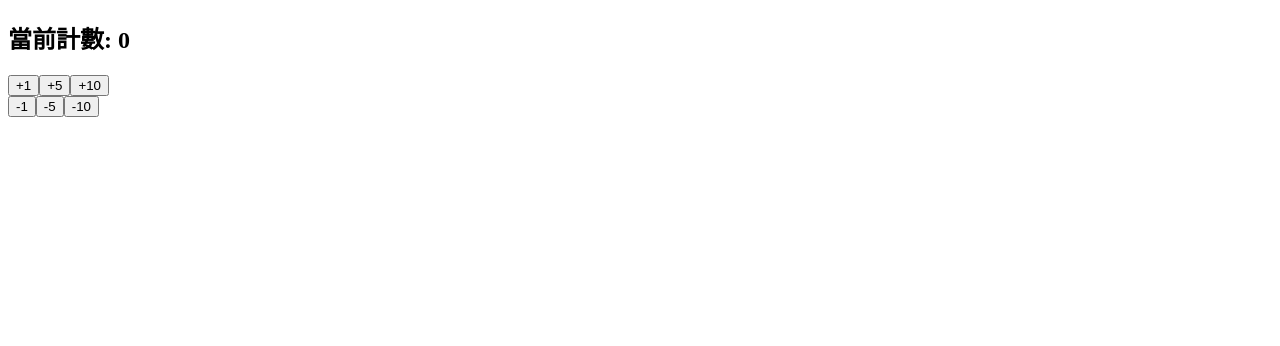
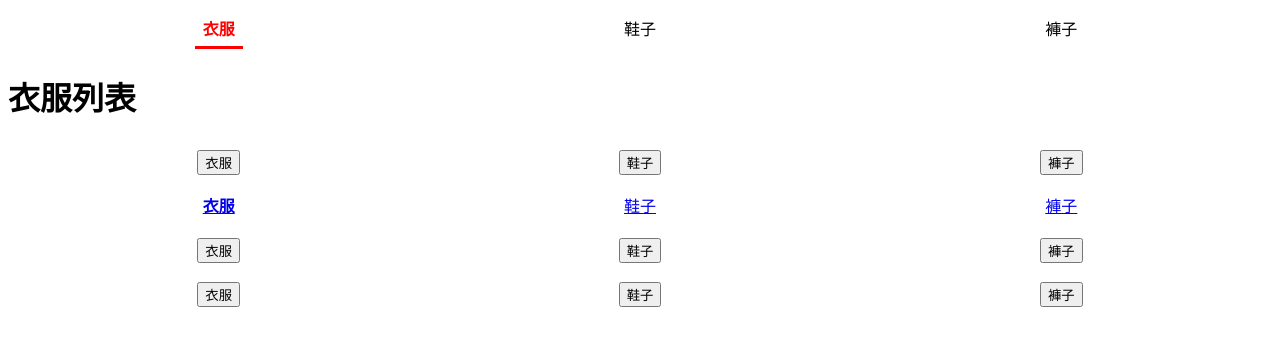
Before and after one commit to AllenHuang101/VuePractise, a Vue app in the folder 03_learn_component/: page / in a window 1280 px wide. Shown: the top 346 px of the page. Built offline with nearby package versions, Linux system fonts and the light colour scheme.

Commit message:
update 03_learn_component

```diff
--- a/03_learn_component/src/03_組件通訊-子傳父/App.vue
+++ b/03_learn_component/src/03_組件通訊-子傳父/App.vue
@@ -2,7 +2,7 @@
   <div class="app">
     <h2>當前計數: {{ counter }}</h2>
     <!-- 1.自訂義add-counter, 監聽內部的add事件 -->
-    <add-counter @add="addBtnClick"></add-counter>
+    <add-counter @add="addBtnClick" ></add-counter>
 
     <!-- 2.自訂義sub-counter, 監聽內部的sub事件 -->
     <sub-counter @sub="subBtnClick"></sub-counter>
--- /dev/null
+++ b/03_learn_component/src/07_組件插槽-作用域插槽/App.vue
@@ -0,0 +1,74 @@
+<template>
+  <div class="app">
+    <!-- 1.tab-control -->
+    <tab-control
+      :titles="['衣服', '鞋子', '褲子']"
+      @tab-item-click="tabItemClick"
+    />
+
+    <!-- 2.展示內容 -->
+    <h1>{{ pageContents[currentIndex] }}</h1>
+    <!-- 1.tab-control: button -->
+    <tab-control
+      :titles="['衣服', '鞋子', '褲子']"
+      @tab-item-click="tabItemClick"
+    >
+      <template v-slot:default="props">
+        <button>{{ props.item }}</button>
+      </template>
+    </tab-control>
+
+    <!-- 2.tab-control: a元素 -->
+    <tab-control
+      :titles="['衣服', '鞋子', '褲子']"
+      @tab-item-click="tabItemClick"
+    >
+      <template v-slot:default="props">
+        <a href="#">{{ props.item }}</a>
+      </template>
+    </tab-control>
+
+    <!-- 3.獨佔默認插槽的簡寫-->
+    <tab-control
+      :titles="['衣服', '鞋子', '褲子']"
+      @tab-item-click="tabItemClick"
+    >
+      <template v-slot="props">
+        <button>{{ props.item }}</button>
+      </template>
+    </tab-control>
+
+    <!-- 4.如果只有一個默認插槽，那麼template可以省略-->
+    <tab-control
+      :titles="['衣服', '鞋子', '褲子']"
+      @tab-item-click="tabItemClick"
+      v-slot="props"
+    >
+      <button>{{ props.item }}</button>
+    </tab-control>
+  </div>
+</template>
+
+<script>
+import TabControl from './TabControl.vue';
+
+export default {
+  components: {
+    TabControl,
+  },
+  data() {
+    return {
+      pageContents: ['衣服列表', '鞋子列表', '裤子列表'],
+      currentIndex: 0,
+    };
+  },
+  methods: {
+    tabItemClick(index) {
+      console.log('app:', index);
+      this.currentIndex = index;
+    },
+  },
+};
+</script>
+
+<style scoped></style>
--- /dev/null
+++ b/03_learn_component/src/07_組件插槽-作用域插槽/TabControl.vue
@@ -0,0 +1,60 @@
+<template>
+  <div class="tab-control">
+    <template v-for="(item, index) in titles" :key="item">
+      <div
+        class="tab-control-item"
+        :class="{ active: index === currentIndex }"
+        @click="itemClick(index)">
+        <slot :item="item">
+          <span>{{ item }}</span>
+        </slot>
+      </div>
+    </template>
+  </div>
+</template>
+
+<script>
+export default {
+  props: {
+    titles: {
+      type: Array,
+      default: () => [],
+    },
+  },
+  data() {
+    return {
+      currentIndex: 0,
+    };
+  },
+  emits: ['tabItemClick'],
+  methods: {
+    itemClick(index) {
+      this.currentIndex = index;
+      this.$emit('tabItemClick', index);
+    },
+  },
+};
+</script>
+
+<style scoped>
+.tab-control {
+  display: flex;
+  height: 44px;
+  line-height: 44px;
+  text-align: center;
+}
+
+.tab-control-item {
+  flex: 1;
+}
+
+.tab-control-item.active {
+  color: red;
+  font-weight: 700;
+}
+
+.tab-control-item.active span {
+  border-bottom: 3px solid red;
+  padding: 8px;
+}
+</style>
--- a/03_learn_component/src/main.js
+++ b/03_learn_component/src/main.js
@@ -1,4 +1,4 @@
 import { createApp } from 'vue';
-import App from './03_組件通訊-子傳父/App';
+import App from './07_組件插槽-作用域插槽/App';
 
 createApp(App).mount('#app');
```
Also changed, not shown: 03_learn_component/src/05_組件插槽-基本使用/App.vue (added, +32 -0 lines), 03_learn_component/src/05_組件插槽-基本使用/ShowMessage.vue (added, +25 -0 lines), 03_learn_component/src/06_組件的插槽-具名插槽/App.vue (added, +39 -0 lines), 03_learn_component/src/06_組件的插槽-具名插槽/NavBar.vue (added, +41 -0 lines), 03_learn_component/src/img/kobe02.png (added).
